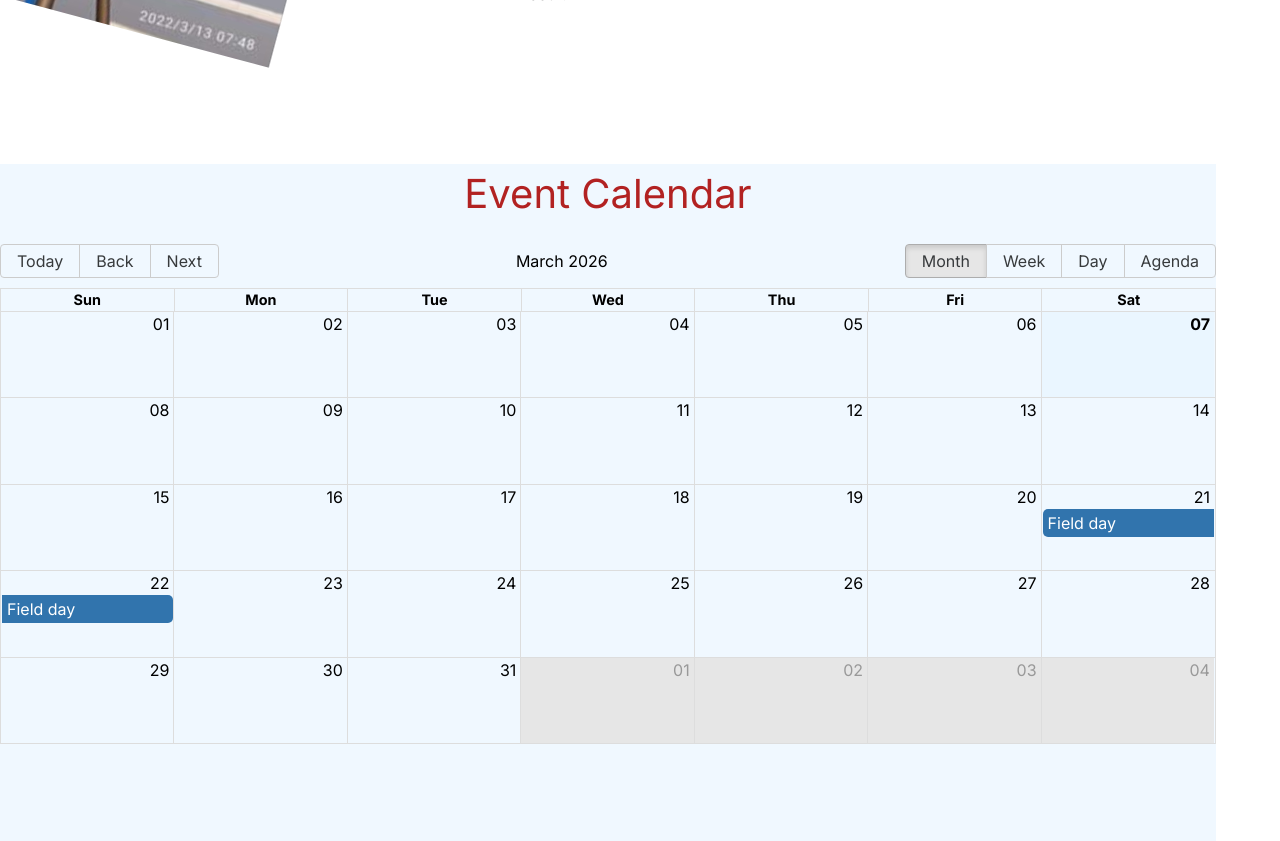
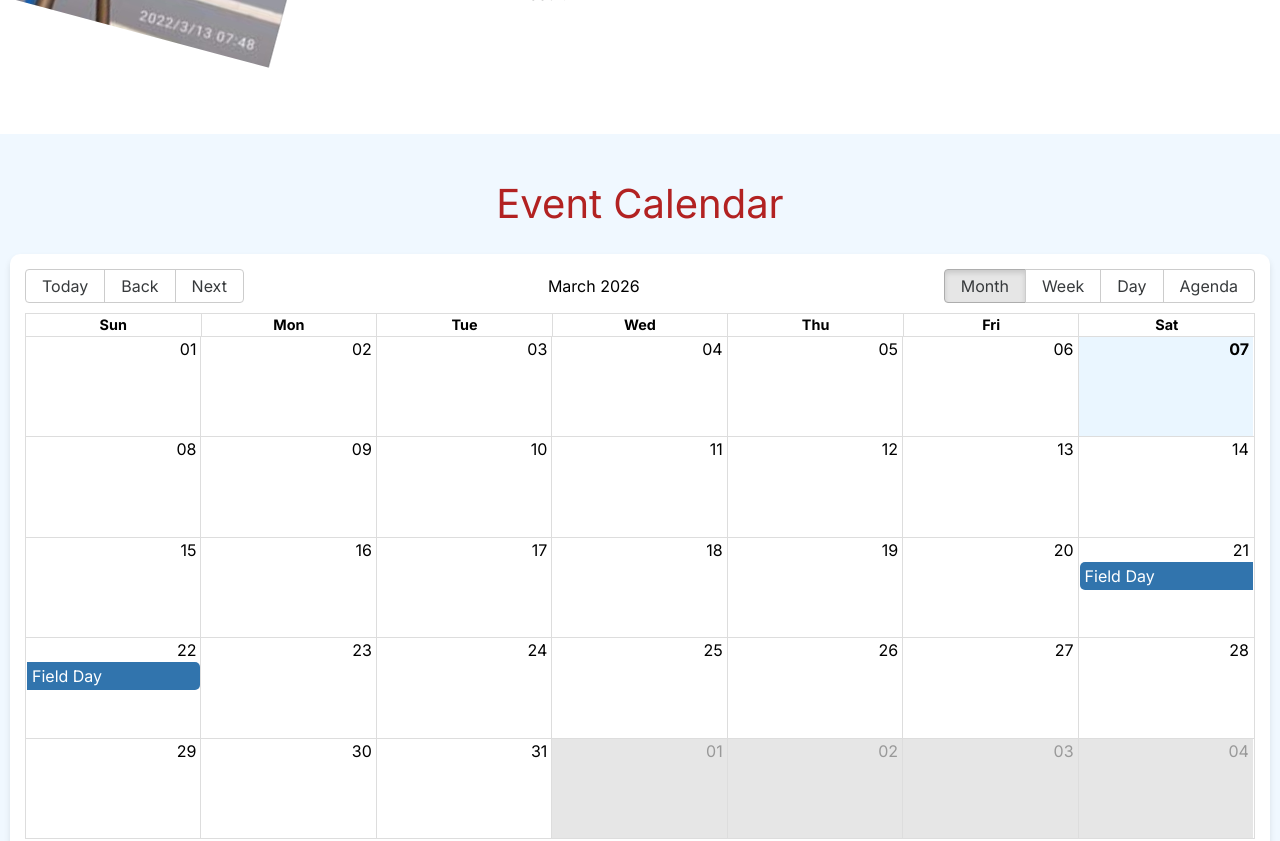
Before and after one commit to sorapatna/SORA-WEBSITE, a Next.js app: page / in a window 1280 px wide. Shown: the part 3500-4341 px from the top of the page. Built offline with nearby package versions, Linux system fonts and the light colour scheme.

Commit message:
Update CalendarComponent.tsx

```diff
--- a/components/CalendarComponent.tsx
+++ b/components/CalendarComponent.tsx
@@ -1,6 +1,6 @@
-// app/calendar/page.jsx
 "use client";
 
+import React, { useState, useEffect } from "react"; // Added hooks
 import { Calendar, dateFnsLocalizer } from "react-big-calendar";
 import { format, parse, startOfWeek, getDay } from "date-fns";
 import { enUS } from "date-fns/locale";
@@ -20,19 +20,25 @@ const localizer = dateFnsLocalizer({
 
 const events = [
   {
-    title: "Field day",
+    title: "Field Day",
     start: new Date(2026, 2, 21, 8, 0),
     end: new Date(2026, 2, 22, 16, 0),
   },
 ];
 
 export default function CalendarComponent() {
+  const [isClient, setIsClient] = useState(false);
+
+  // Set isClient to true only after the component mounts in the browser
+  useEffect(() => {
+    setIsClient(true);
+  }, []);
+
   return (
-    <div style={{ height: "100vh", width: "95vw", backgroundColor: "#f0f8ff" }}>
+    <div style={{ minHeight: "100vh", width: "100%", backgroundColor: "#f0f8ff", padding: "10px" }}>
       <h1
         style={{
           textAlign: "center",
-          marginBottom: "20px",
           fontSize: "2.5rem",
           color: "#B22222",
           margin: "30px 0 20px",
@@ -40,14 +46,23 @@ export default function CalendarComponent() {
       >
         Event Calendar
       </h1>
+
+      <div style={{ height: 600, backgroundColor: "white", padding: "15px", borderRadius: "10px", boxShadow: "0 4px 6px rgba(0,0,0,0.1)" }}>
+        {/* Only render the Calendar if we are on the client side */}
+        {isClient ? (
           <Calendar
             localizer={localizer}
             events={events}
             startAccessor="start"
             endAccessor="end"
+            defaultDate={new Date(2026, 2, 21)} // Opens to your specific event date
             showMultiDayTimes
-        style={{ height: 500 }}
+            style={{ height: "100%" }}
           />
+        ) : (
+          <div style={{ textAlign: "center", paddingTop: "100px" }}>Loading Calendar...</div>
+        )}
+      </div>
     </div>
   );
 }
```
Lines whose indentation alone changed are shown as unchanged.
